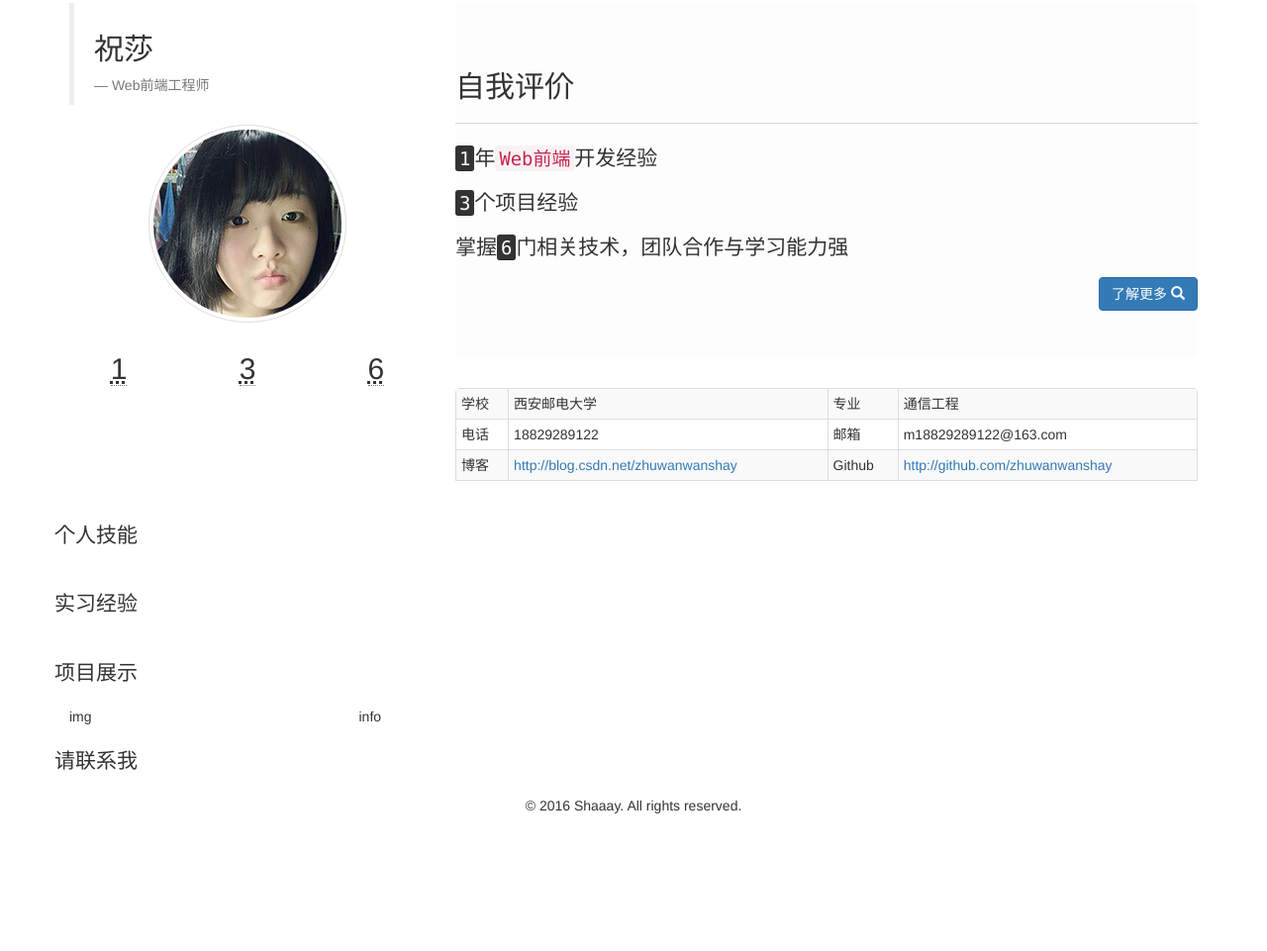
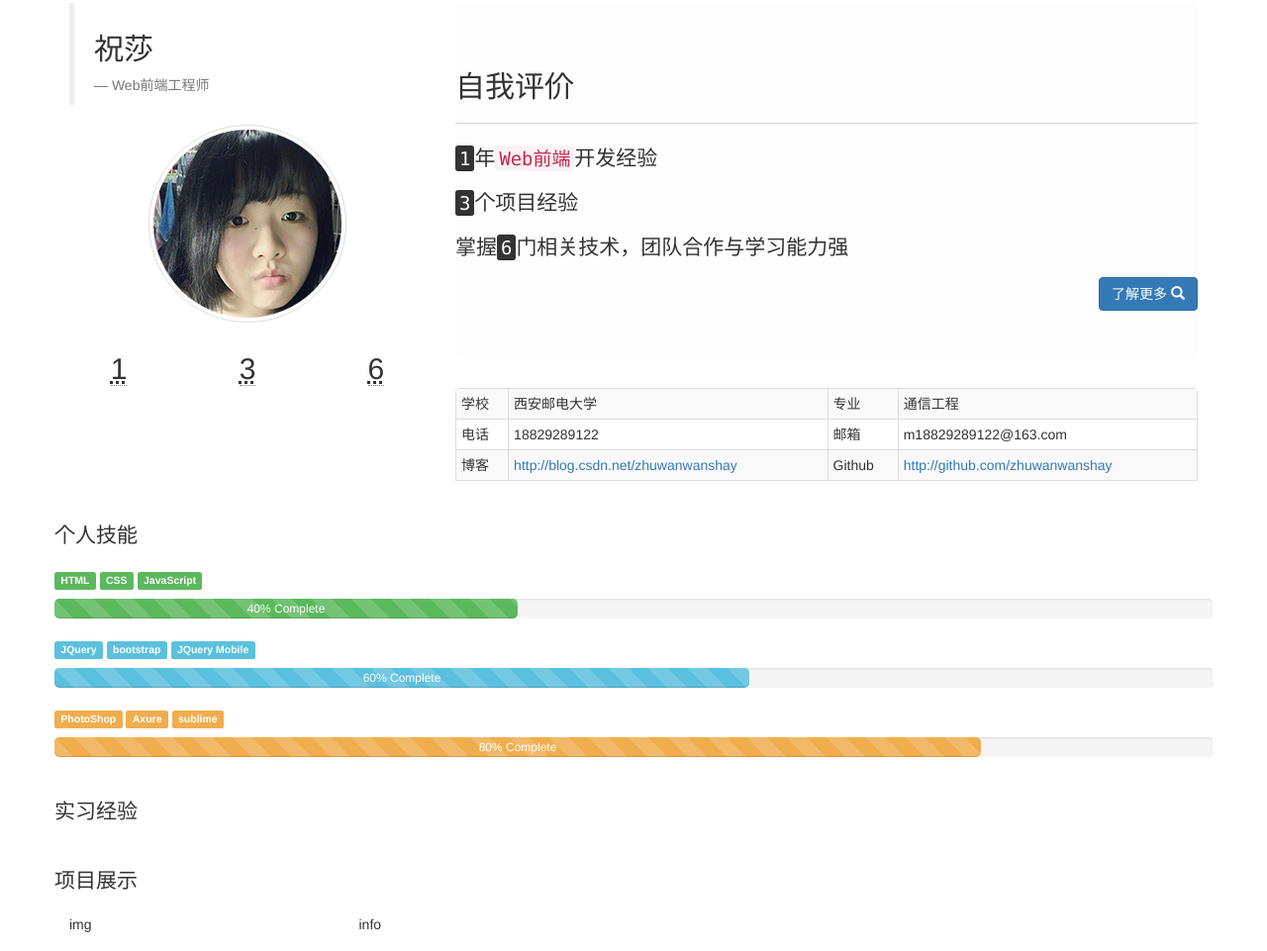
Before and after one commit to zhuwanwanshay/zhuwanwanshay.github.io, a plain HTML site: page index.html in a window 1280 px wide. Shown: the part 256-1217 px from the top of the page at 99% size. Before the commit the page ends 1150 px from the top, so only its background shows below. Drawn offline with Linux system fonts and the light colour scheme.

Commit message:
personalResume_V1.1

```diff
--- a/index.html
+++ b/index.html
@@ -99,7 +99,7 @@
 							<td>博客</td>
 							<td><a href="http://blog.csdn.net/zhuwanwanshay" target="_blank" >http://blog.csdn.net/zhuwanwanshay</a></td>
 							<td>Github</td>
-							<td><a href="http://github.com/zhuwanwanshay" target="_blank" >http://github.com/zhuwanwanshay</a></td>
+							<td><a href="http://github.com/zhuwanwanshay" target="_blank">http://github.com/zhuwanwanshay</a></td>
 						</tr>
 					</table>
 				</div>
@@ -107,6 +107,38 @@
 		</div>
 		<div class="row">
 			<h2 id="skill" class="lead">个人技能</h2>
+			<p>
+				<span class="label label-success">HTML</span>
+				<span class="label label-success">CSS</span>
+				<span class="label label-success">JavaScript</span>
+			</p>
+			<div class="progress">
+				<div class="progress-bar progress-bar-success progress-bar-striped active" style="width:40%">
+					<span>40% Complete</span>
+				</div>
+			</div>
+
+			<p>
+				<span class="label label-info">JQuery</span>
+				<span class="label label-info">bootstrap</span>
+				<span class="label label-info">JQuery Mobile</span>
+			</p>
+			<div class="progress">
+				<div class="progress-bar progress-bar-info progress-bar-striped" style="width:60%">
+					<span>60% Complete</span>
+				</div>
+			</div>
+
+			<p>
+				<span class="label label-warning">PhotoShop</span>
+				<span class="label label-warning">Axure</span>
+				<span class="label label-warning">sublime</span>
+			</p>
+			<div class="progress">
+				<div class="progress-bar progress-bar-warning progress-bar-striped active" style="width:80%">
+					<span>80% Complete</span>
+				</div>
+			</div>
 		</div>
 		<div class="row">
 			<h2 id="project" class="lead">实习经验</h2>
```
